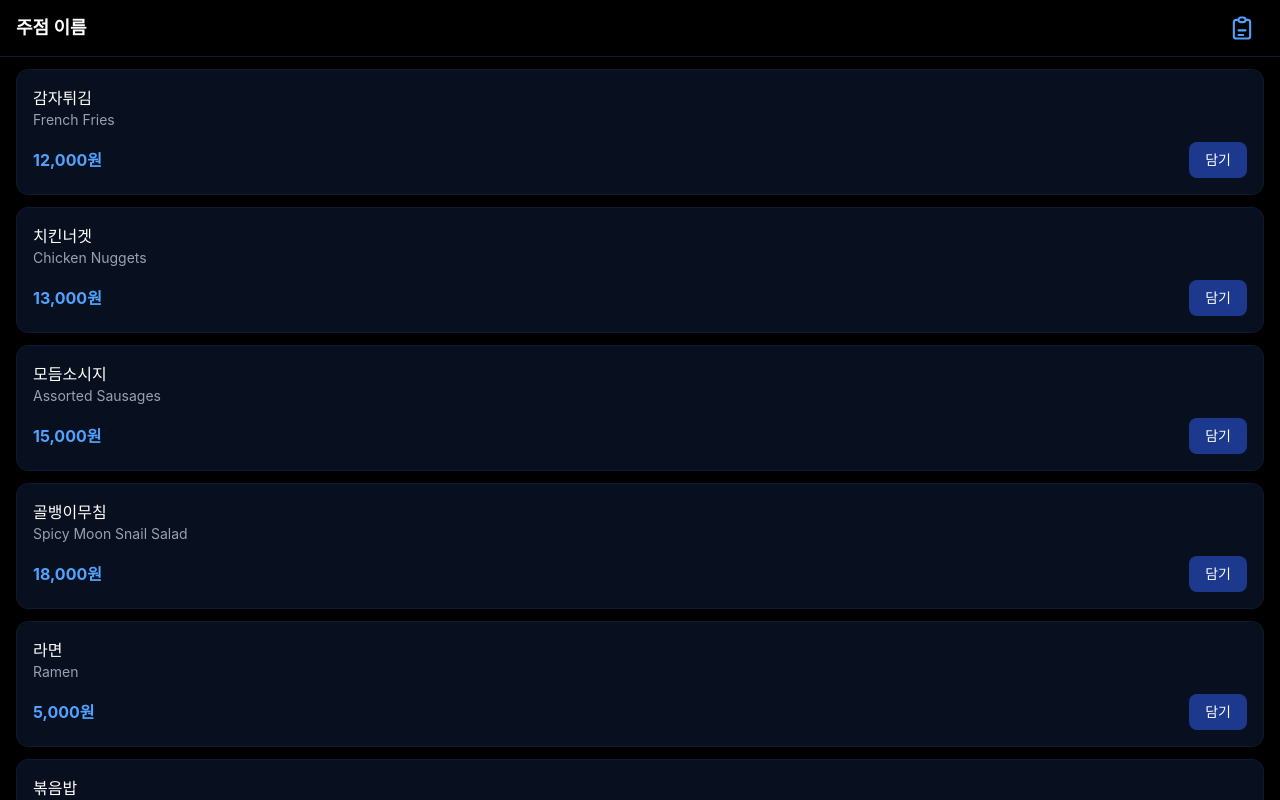
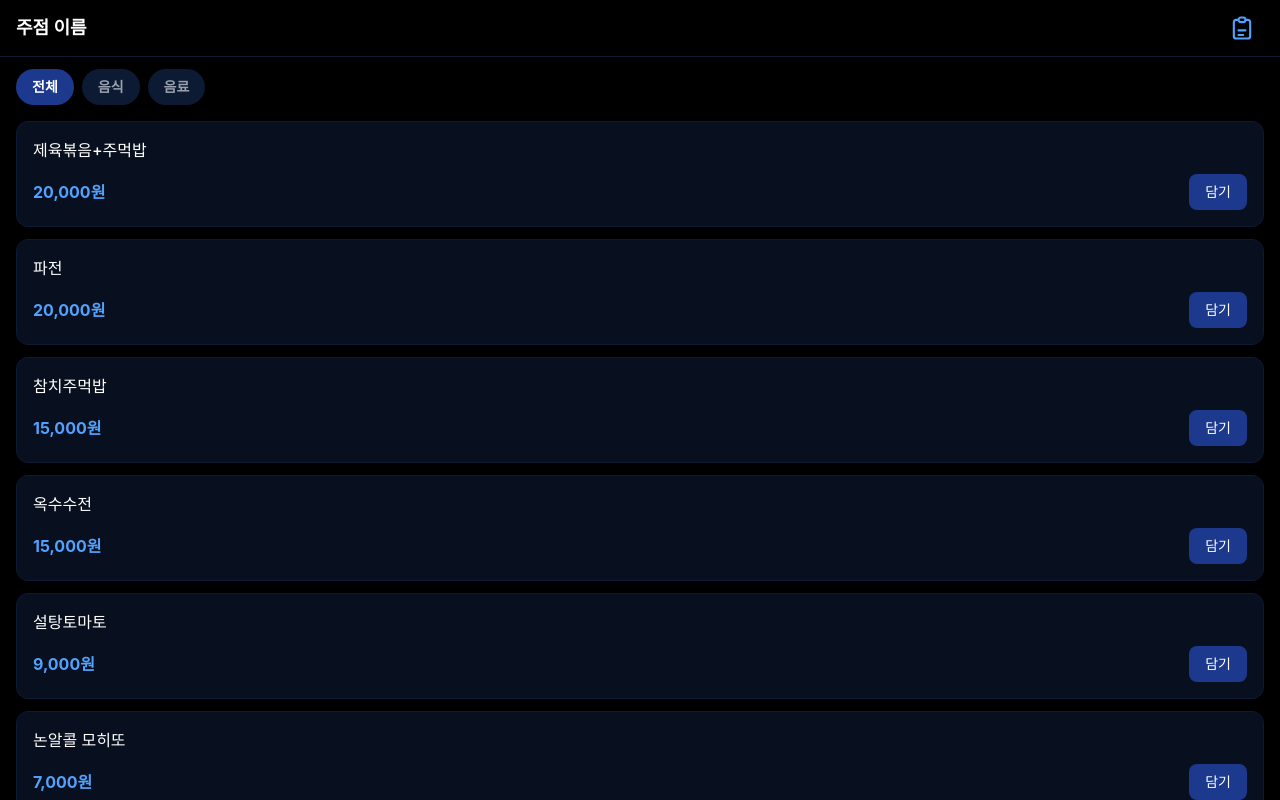
Before and after one commit to 3377gimyw/OrderSystem, a React (Vite) app: page / in a window 1280 px wide. Shown: the top 800 px of the page. Built offline with nearby package versions, Linux system fonts and the light colour scheme; no server answers.

Commit message:
Replace menu with food/drinks categories and add category tabs
Co-Authored-By: Claude Sonnet 4.6 <noreply@anthropic.com>

```diff
--- a/src/components/MenuPage.tsx
+++ b/src/components/MenuPage.tsx
@@ -1,18 +1,46 @@
+import { useState } from "react";
 import { Link } from "react-router-dom";
 import { menuItems } from "../data/menu";
 import { useCart } from "../context/CartContext";
 import { useMenu } from "../context/MenuContext";
 import { formatPrice } from "../utils/formatPrice";
 import MenuItemCard from "./MenuItemCard";
+import type { MenuCategory } from "../types";
+
+type Tab = "전체" | MenuCategory;
+
+const TABS: Tab[] = ["전체", "음식", "음료"];
 
 export default function MenuPage() {
   const { totalItems, totalPrice } = useCart();
   const { soldOutIds } = useMenu();
+  const [activeTab, setActiveTab] = useState<Tab>("전체");
+
+  const filtered =
+    activeTab === "전체"
+      ? menuItems
+      : menuItems.filter((item) => item.category === activeTab);
 
   return (
     <div className={`pt-3 ${totalItems > 0 ? "pb-28" : ""}`}>
+      <div className="flex gap-2 px-4 mb-4">
+        {TABS.map((tab) => (
+          <button
+            key={tab}
+            onClick={() => setActiveTab(tab)}
+            className={`px-4 py-2 rounded-full text-sm font-semibold transition-colors ${
+              activeTab === tab
+                ? "bg-blue-900 text-white"
+                : "bg-[#0d1a33] text-gray-400 hover:text-white"
+            }`}
+          >
+            {tab}
+          </button>
+        ))}
+      </div>
+
       <div className="grid grid-cols-1 gap-3 px-4">
-        {menuItems.map((item) => (
+        {filtered.map((item) => (
           <MenuItemCard
             key={item.id}
             item={soldOutIds.has(item.id) ? { ...item, soldOut: true } : item}
--- a/src/data/menu.ts
+++ b/src/data/menu.ts
@@ -2,45 +2,57 @@ import type { MenuItem } from "../types";
 
 export const menuItems: MenuItem[] = [
   {
-    id: "snack-1",
-    name: "감자튀김",
-    nameEn: "French Fries",
-    price: 12000,
-    category: "안주",
+    id: "food-1",
+    name: "제육볶음+주먹밥",
+    price: 20000,
+    category: "음식",
   },
   {
-    id: "snack-2",
-    name: "치킨너겟",
-    nameEn: "Chicken Nuggets",
-    price: 13000,
-    category: "안주",
+    id: "food-2",
+    name: "파전",
+    price: 20000,
+    category: "음식",
   },
   {
-    id: "snack-3",
-    name: "모듬소시지",
-    nameEn: "Assorted Sausages",
+    id: "food-3",
+    name: "참치주먹밥",
     price: 15000,
-    category: "안주",
+    category: "음식",
   },
   {
-    id: "snack-4",
-    name: "골뱅이무침",
-    nameEn: "Spicy Moon Snail Salad",
-    price: 18000,
-    category: "안주",
+    id: "food-4",
+    name: "옥수수전",
+    price: 15000,
+    category: "음식",
   },
   {
-    id: "meal-1",
-    name: "라면",
-    nameEn: "Ramen",
-    price: 5000,
-    category: "식사",
+    id: "food-5",
+    name: "설탕토마토",
+    price: 9000,
+    category: "음식",
   },
   {
-    id: "meal-2",
-    name: "볶음밥",
-    nameEn: "Fried Rice",
-    price: 8000,
-    category: "식사",
+    id: "drink-1",
+    name: "논알콜 모히또",
+    price: 7000,
+    category: "음료",
+  },
+  {
+    id: "drink-2",
+    name: "펩시제로",
+    price: 3000,
+    category: "음료",
+  },
+  {
+    id: "drink-3",
+    name: "사이다",
+    price: 3000,
+    category: "음료",
+  },
+  {
+    id: "drink-4",
+    name: "생수",
+    price: 1000,
+    category: "음료",
   },
 ];
--- a/src/types/index.ts
+++ b/src/types/index.ts
@@ -1,4 +1,4 @@
-export type MenuCategory = "안주" | "식사";
+export type MenuCategory = "음식" | "음료";
 
 export interface MenuItem {
   id: string;
```
Also changed, not shown: 1 other file (tests, documents, lock files or other folders).
